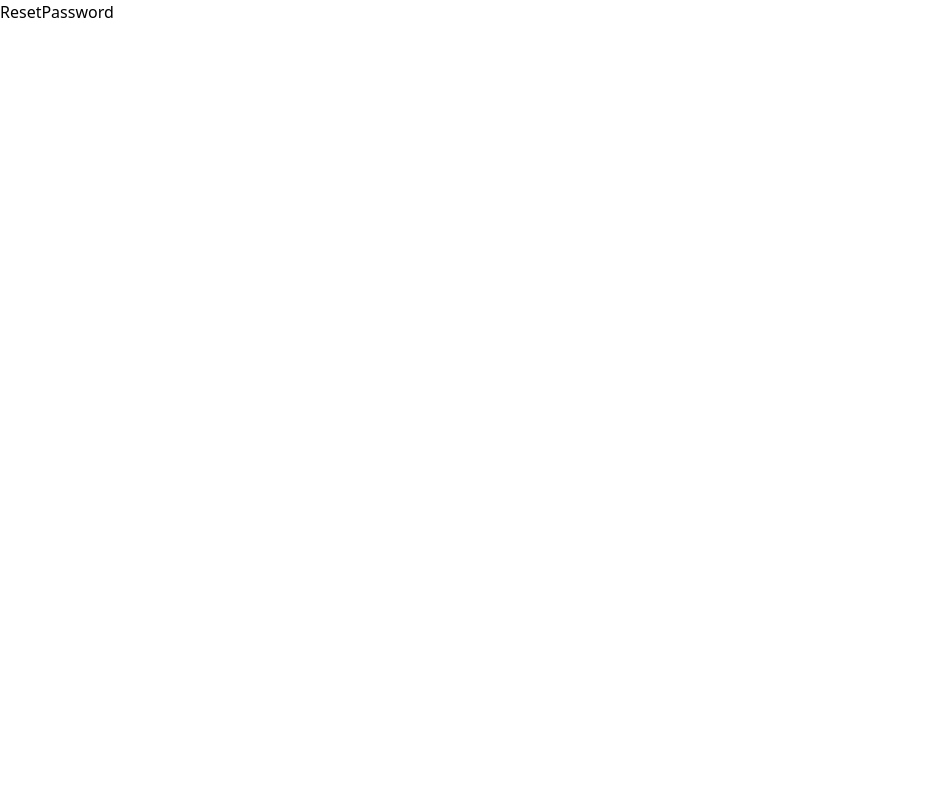
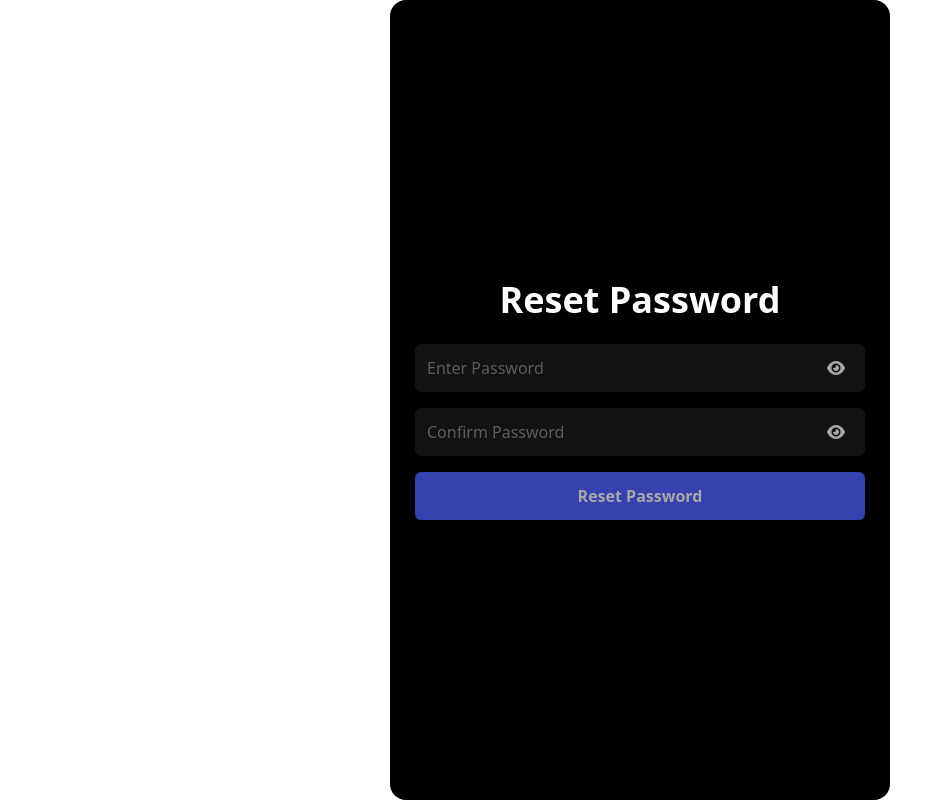
Before and after one commit to mayank20011/purchase-dispatch-v3, a React (Vite) app: page /reset-password/1 in a window 1280 px wide. Shown: the whole page, without its empty margins (0-952 px from the left). Built offline with nearby package versions, Linux system fonts and the light colour scheme.

Commit message:
made reset password, sendotp and verify otp pages

```diff
--- a/src/Pages/Login&Signup/Login.jsx
+++ b/src/Pages/Login&Signup/Login.jsx
@@ -86,7 +86,7 @@ const Login = ({ setIsLogedIn }) => {
               }}
             ></i>
           </div>
-          <Link to={"/reset-password"}>
+          <Link to={"/send-otp"}>
             Forgot your password?{" "}
             <span className="text-blue-600">Reset password</span>
           </Link>
--- a/src/Pages/Login&Signup/ResetPassword.jsx
+++ b/src/Pages/Login&Signup/ResetPassword.jsx
@@ -1,9 +1,123 @@
-import React from 'react'
+import { useState } from "react";
+import { toast } from "react-toastify";
+import axios from "axios";
+import Spinner from "../../components/Spinner";
+import { useNavigate } from "react-router-dom";
+import { useParams } from "react-router-dom";
 
 const ResetPassword = () => {
+  const { email } = useParams();
+  const navigate = useNavigate();
+  const [loading, setLoading] = useState(false);
+  const [password, setPassword] = useState("");
+  const [confirmPassword, setConfirmPassword] = useState("");
+  const [passwordType, setPasswordType] = useState("password");
+  const [confirmPasswordType, setConfirmPasswordType] = useState("password");
+
+  function handleSubmit(e) {
+    e.preventDefault();
+    if (password == "" || confirmPassword == "") {
+      toast.error("Both Field required");
+    } else if (password.length < 6 || confirmPassword.length < 6) {
+      toast.error(
+        "Password and ConfirmPassword should be atleast 6 character long"
+      );
+    } else if (password !== confirmPassword) {
+      toast.error("Password and Confirmation password not matching");
+    } else {
+      setLoading(true);
+      axios
+        .post("https://purchase-dispatch-excel.vercel.app/api/v1/user/reset-password", {
+          email,
+          password,
+        })
+        .then(() => {
+          setLoading(false);
+          toast.success("Password Reset Successfully");
+          navigate(`/login`, { replace: true });
+        })
+        .catch((err) => {
+          setLoading(false);
+          let errorMessage = "Something went wrong";
+          if (err.status == 404 || err.status == 404 || err.status == 500) {
+            errorMessage = err.response.data.message;
+          }
+          toast.error(errorMessage);
+        });
+    }
+  }
+
   return (
-    <div>ResetPassword</div>
-  )
-}
+    <form
+      className="mobile-screen sm:rounded-2xl flex justif-center items-center bg-black text-white"
+      onSubmit={handleSubmit}
+    >
+      <div className="custom-container flex flex-col gap-6">
+        <h1 className="text-4xl font-semibold text-center">Reset Password</h1>
+        <div className="flex flex-col gap-4 text-[#a8a8a8]">
+          <div className="w-full relative">
+            <input
+              value={password}
+              onChange={(e) => {
+                setPassword(e.target.value);
+              }}
+              type={passwordType}
+              className="bg-[#121212] p-3 rounded-md outline-none cursor-pointer w-full"
+              placeholder="Enter Password"
+              required
+              name="password"
+              autoComplete="off"
+            />
+            <i
+              className="fa-solid fa-eye absolute top-1/2 right-[20px] -translate-y-1/2 cursor-pointer"
+              onClick={() => {
+                passwordType == "password"
+                  ? setPasswordType("text")
+                  : setPasswordType("password");
+              }}
+            ></i>
+          </div>
+          <div className="w-full relative">
+            <input
+              value={confirmPassword}
+              onChange={(e) => {
+                setConfirmPassword(e.target.value);
+              }}
+              type={confirmPasswordType}
+              className="bg-[#121212] p-3 rounded-md outline-none cursor-pointer w-full"
+              placeholder="Confirm Password"
+              required
+              name="confirmPassword"
+              autoComplete="off"
+            />
+            <i
+              className="fa-solid fa-eye absolute top-1/2 right-[20px] -translate-y-1/2 cursor-pointer"
+              onClick={() => {
+                confirmPasswordType == "password"
+                  ? setConfirmPasswordType("text")
+                  : setConfirmPasswordType("password");
+              }}
+            ></i>
+          </div>
+          <button
+            className={`py-2 rounded-md ${
+              loading
+                ? "bg-blue-600/20 cursor-not-allowed"
+                : "bg-[#3441af] cursor-pointer"
+            }`}
+            disabled={loading}
+            type="submit"
+          >
+            {loading ? (
+              <Spinner padding={15} color={"#a8a8a8"} />
+            ) : (
+              <p className="py-1  font-semibold">Reset Password</p>
+            )}
+          </button>
+        </div>
+      </div>
+    </form>
+  );
+};
 
-export default ResetPassword
+export default ResetPassword;
--- a/src/Pages/Login&Signup/SendOtp.jsx
+++ b/src/Pages/Login&Signup/SendOtp.jsx
@@ -1,9 +1,79 @@
-import React from 'react'
+import { useState } from "react";
+import { toast } from "react-toastify";
+import axios from "axios";
+import Spinner from "../../components/Spinner";
+import { useNavigate } from "react-router-dom";
 
 const SendOtp = () => {
+
+  const navigate = useNavigate();
+
+  const [loading, setLoading] = useState(false);
+  const [email, setEmail] = useState("");
+
+  function handleSubmit(e) {
+    e.preventDefault();
+    if (email == null || email == "") {
+      toast.error("Enter Email");
+    } else {
+      setLoading(true);
+      axios
+        .post("https://purchase-dispatch-excel.vercel.app/api/v1/user/send-otp", { email })
+        .then(() => {
+          toast.success("OTP Sent successfully, check your mail");
+          setLoading(false);
+          navigate(`/verify-otp/${email}`, { replace: true });
+        })
+        .catch((err) => {
+          setLoading(false);
+          let errorMessage = "Something went wrong";
+          if (err.status == 404 || err.status == 404 || err.status == 500) {
+            errorMessage = err.response.data.message;
+          }
+          toast.error(errorMessage);
+        });
+    }
+  }
+
   return (
-    <div>SendOtp</div>
-  )
-}
+    <form
+      className="mobile-screen sm:rounded-2xl flex justif-center items-center bg-black text-white"
+      onSubmit={handleSubmit}
+    >
+      <div className="custom-container flex flex-col gap-6">
+        <h1 className="text-4xl font-semibold text-center">Reset Password</h1>
+        <div className="flex flex-col gap-4 text-[#a8a8a8]">
+          <input
+            value={email}
+            onChange={(e) => {
+              setEmail(e.target.value);
+            }}
+            type="email"
+            className="bg-[#121212] p-3 rounded-md outline-none cursor-pointer"
+            placeholder="Email"
+            required
+            name="email"
+            autoComplete="off"
+          />
+          <button
+            className={`py-2 rounded-md ${
+              loading
+                ? "bg-blue-600/20 cursor-not-allowed"
+                : "bg-[#3441af] cursor-pointer"
+            }`}
+            disabled={loading}
+            type="submit"
+          >
+            {loading ? (
+              <Spinner padding={15} color={"#a8a8a8"} />
+            ) : (
+              <p className="py-1  font-semibold">Send OTP</p>
+            )}
+          </button>
+        </div>
+      </div>
+    </form>
+  );
+};
 
-export default SendOtp
+export default SendOtp;
--- a/src/Pages/Login&Signup/VerifyOTP.jsx
+++ b/src/Pages/Login&Signup/VerifyOTP.jsx
@@ -1,9 +1,81 @@
-import React from 'react'
+import { useState } from "react";
+import { toast } from "react-toastify";
+import axios from "axios";
+import Spinner from "../../components/Spinner";
+import { useNavigate } from "react-router-dom";
+import { useParams } from "react-router-dom";
 
 const VerifyOTP = () => {
+  const { email } = useParams();
+  const navigate = useNavigate();
+  const [loading, setLoading] = useState(false);
+  const [Otp, setOtp] = useState("");
+
+  function handleSubmit(e) {
+    e.preventDefault();
+    if (Otp == null || Otp == "") {
+      toast.error("Enter Email");
+    } else {
+      setLoading(true);
+      axios
+        .post("https://purchase-dispatch-excel.vercel.app/api/v1/user/send-otp", { email, otp:Otp })
+        .then(() => {
+          setLoading(false);
+          navigate(`/reset-password/${email}`, { replace: true });
+        })
+        .catch((err) => {
+          setLoading(false);
+          let errorMessage = "Something went wrong";
+          if (err.status == 404 || err.status == 404 || err.status == 500) {
+            errorMessage = err.response.data.message;
+          }
+          toast.error(errorMessage);
+        });
+    }
+  }
+
   return (
-    <div>VerifyOtp</div>
-  )
-}
+    <form
+      className="mobile-screen sm:rounded-2xl flex justif-center items-center bg-black text-white"
+      onSubmit={handleSubmit}
+    >
+      <div className="custom-container flex flex-col gap-6">
+        <h1 className="text-4xl font-semibold text-center">Enter OTP</h1>
+        <div className="flex flex-col gap-4 text-[#a8a8a8]">
+          <input
+          onWheel={(e)=>{e.target.blur()}}
+            value={Otp}
+            onChange={(e) => {
+              setOtp(e.target.value);
+            }}
+            type="number"
+            className="bg-[#121212] p-3 rounded-md outline-none cursor-pointer"
+            placeholder="Enter your 4 digit Otp"
+            required
+            name="otp"
+            autoComplete="off"
+            min={1000}
+            max={9999}
+          />
+          <button
+            className={`py-2 rounded-md ${
+              loading
+                ? "bg-blue-600/20 cursor-not-allowed"
+                : "bg-[#3441af] cursor-pointer"
+            }`}
+            disabled={loading}
+            type="submit"
+          >
+            {loading ? (
+              <Spinner padding={15} color={"#a8a8a8"} />
+            ) : (
+              <p className="py-1  font-semibold">Send OTP</p>
+            )}
+          </button>
+        </div>
+      </div>
+    </form>
+  );
+};
 
 export default VerifyOTP;
```
